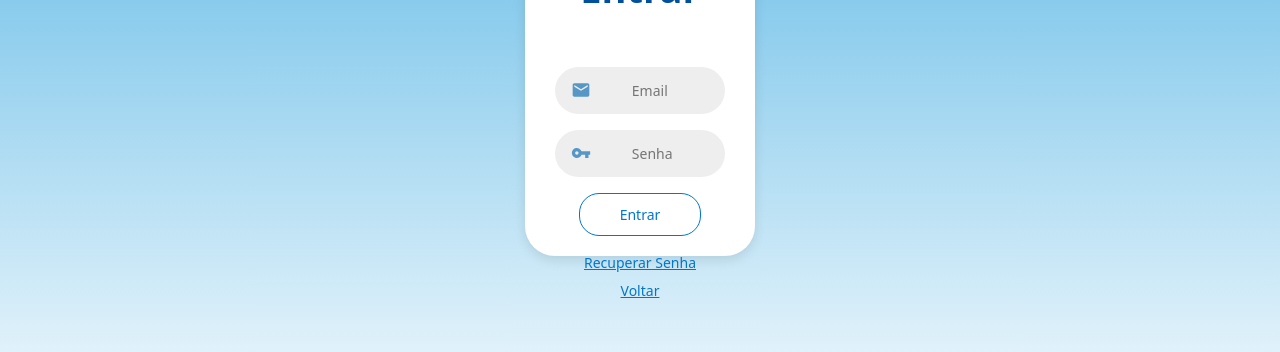
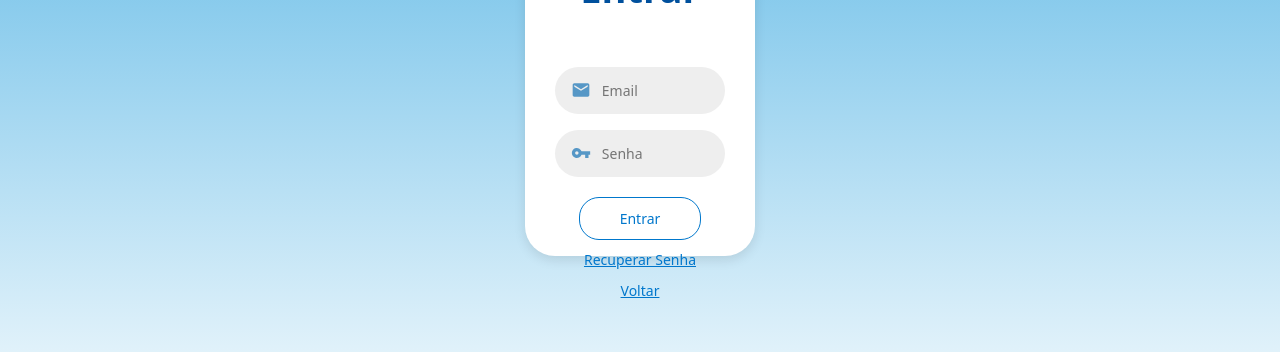
Before and after one commit to jhiy2004/graph-front, a React (Create React App) app: page /login in a window 1280 px wide. Shown: the part 324-676 px from the top of the page. Built offline with nearby package versions, Linux system fonts and the light colour scheme.

Commit message:
Removido os <br> e melhorado o css para evitar eles

```diff
--- a/src/components/LoginForm/LoginForm.js
+++ b/src/components/LoginForm/LoginForm.js
@@ -19,24 +19,27 @@ function LoginForm() {
           <span className={styles.icon}>
             <EmailIcon />
           </span>
-          <input type="email" placeholder="Email" />
+          <input type="email" placeholder="Email" autoComplete="email" />
         </div>
 
         <div className={styles.inputGroup}>
           <span className={styles.icon}>
             <KeyIcon />
           </span>
-          <input type="password" placeholder="Senha" />
+          <input
+            type="password"
+            placeholder="Senha"
+            autoComplete="current-password"
+          />
         </div>
 
-        <button className={styles.primaryBtn}>Entrar</button>
-        <br></br>
-        <button className={styles.linkBtn}>Recuperar Senha</button>
-        <br></br>
-        <button className={styles.linkBtn} onClick={handleBack}>
-          Voltar
-        </button>
-        <br></br>
+        <div className={styles.buttonGroup}>
+          <button className={styles.primaryBtn}>Entrar</button>
+          <button className={styles.linkBtn}>Recuperar Senha</button>
+          <button className={styles.linkBtn} onClick={handleBack}>
+            Voltar
+          </button>
+        </div>
       </div>
     </div>
   );
--- a/src/components/LoginForm/LoginForm.module.scss
+++ b/src/components/LoginForm/LoginForm.module.scss
@@ -48,13 +48,21 @@
 
 .inputGroup input {
   width: 100%;
-  padding: 10px 12px 10px 35px;
+  padding: 10px 12px 10px 5px;
   border: none;
   border-radius: 20px !important;
   font-size: 14px;
   outline: none;
   color: #333;
   background-color: transparent;
+}
+
+.buttonGroup {
+  display: flex;
+  flex-direction: column;
+  align-items: center;
+  gap: 8px;
+  margin-top: 20px;
 }
 
 .primaryBtn {
@@ -65,7 +73,6 @@
   border-radius: 20px;
   font-size: 14px;
   cursor: pointer;
-  margin-bottom: 10px;
   transition: 0.3s;
 }
 
@@ -79,6 +86,5 @@
   color: #0077cc;
   font-size: 14px;
   cursor: pointer;
-  margin-top: 5px;
   text-decoration: underline;
 }
--- a/src/components/RegisterForm/RegisterForm.js
+++ b/src/components/RegisterForm/RegisterForm.js
@@ -37,11 +37,12 @@ function RegisterForm() {
           <input type="password" placeholder="Senha" />
         </div>
 
-        <button className={styles.primaryBtn}>Criar Conta</button>
-        <br></br>
-        <button className={styles.linkBtn} onClick={handleBack}>
-          Voltar
-        </button>
+        <div className={styles.buttonGroup}>
+          <button className={styles.primaryBtn}>Criar Conta</button>
+          <button className={styles.linkBtn} onClick={handleBack}>
+            Voltar
+          </button>
+        </div>
       </div>
     </div>
   );
--- a/src/components/RegisterForm/RegisterForm.module.scss
+++ b/src/components/RegisterForm/RegisterForm.module.scss
@@ -48,13 +48,21 @@
 
 .inputGroup input {
   width: 100%;
-  padding: 10px 12px 10px 35px;
+  padding: 10px 12px 10px 5px;
   border: none;
   border-radius: 20px !important;
   font-size: 14px;
   outline: none;
   color: #333;
   background-color: transparent;
+}
+
+.buttonGroup {
+  display: flex;
+  flex-direction: column;
+  align-items: center;
+  gap: 8px;
+  margin-top: 20px;
 }
 
 .primaryBtn {
@@ -65,7 +73,6 @@
   border-radius: 20px;
   font-size: 14px;
   cursor: pointer;
-  margin-bottom: 10px;
   transition: 0.3s;
 }
 
@@ -79,6 +86,5 @@
   color: #0077cc;
   font-size: 14px;
   cursor: pointer;
-  margin-top: 5px;
   text-decoration: underline;
 }
```
